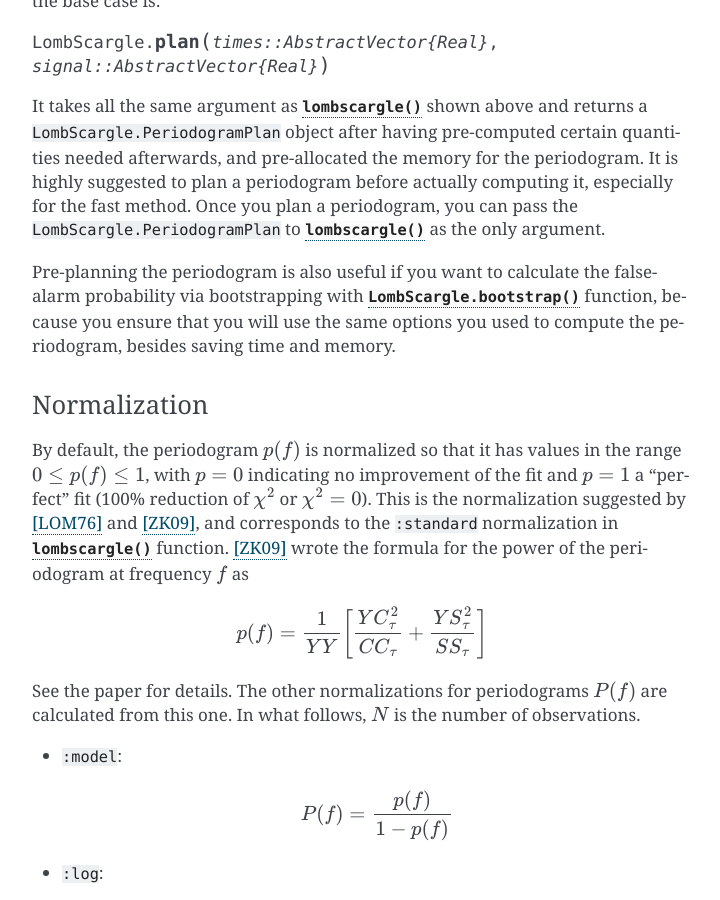
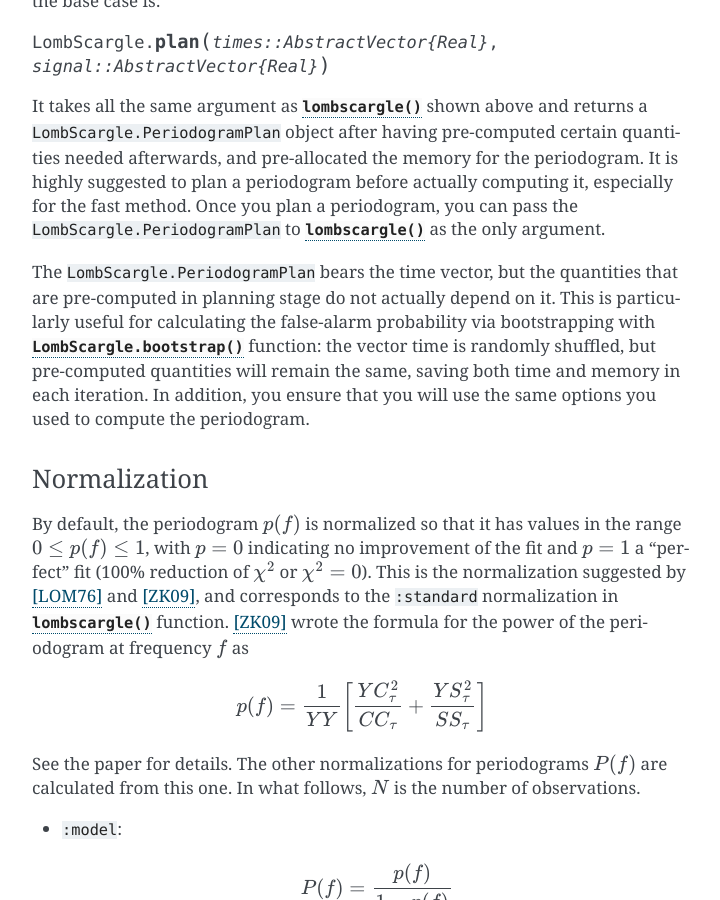
Before and after one commit to JuliaAstro/LombScargle.jl, a Sphinx documentation site: the page built from docs/index.rst, in a window 1280 px wide and 900 px high, scrolled down 7012 px. Shown: the whole window, without its empty margins (388-1108 px from the left). Built offline with Sphinx 7.4.7, drawn with Linux system fonts in a browser that asks for light colours.

Commit message:
[skip ci] Better explain the purpose of pre-planning

```diff
--- a/docs/index.rst
+++ b/docs/index.rst
@@ -332,10 +332,13 @@ It is highly suggested to plan a periodogram before actually computing it,
 especially for the fast method.  Once you plan a periodogram, you can pass the
 ``LombScargle.PeriodogramPlan`` to :func:`lombscargle` as the only argument.
 
-Pre-planning the periodogram is also useful if you want to calculate the
-false-alarm probability via bootstrapping with :func:`LombScargle.bootstrap`
-function, because you ensure that you will use the same options you used to
-compute the periodogram, besides saving time and memory.
+The ``LombScargle.PeriodogramPlan`` bears the time vector, but the quantities
+that are pre-computed in planning stage do not actually depend on it.  This is
+particularly useful for calculating the false-alarm probability via
+bootstrapping with :func:`LombScargle.bootstrap` function: the vector time is
+randomly shuffled, but pre-computed quantities will remain the same, saving both
+time and memory in each iteration.  In addition, you ensure that you will use
+the same options you used to compute the periodogram.
 
 Normalization
 ~~~~~~~~~~~~~
```
